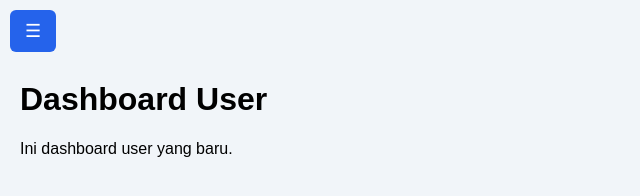
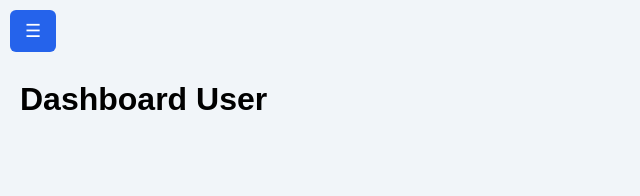
Before and after one commit to hadirin1/hadirin1.github.io, a plain HTML site: page user-dashboard.html in a window 1280 px wide. Shown: the whole page, without its empty margins (0-640 px from the left). Drawn offline with Linux system fonts and the light colour scheme.

Commit message:
Update user-dashboard.html

```diff
--- a/user-dashboard.html
+++ b/user-dashboard.html
@@ -18,7 +18,6 @@
 
 <div class="main">
   <h1>Dashboard User</h1>
-  <p>Ini dashboard user yang baru.</p>
 </div>
 
 <script src="js/dashboard.js"></script>
```
